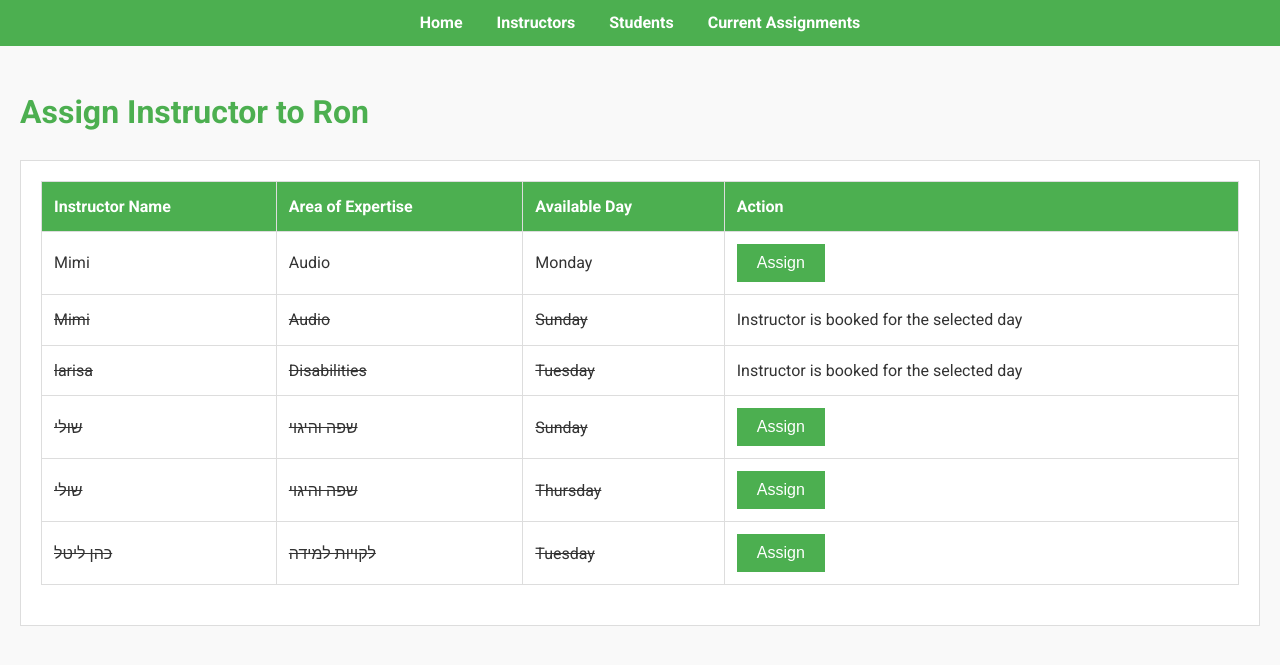
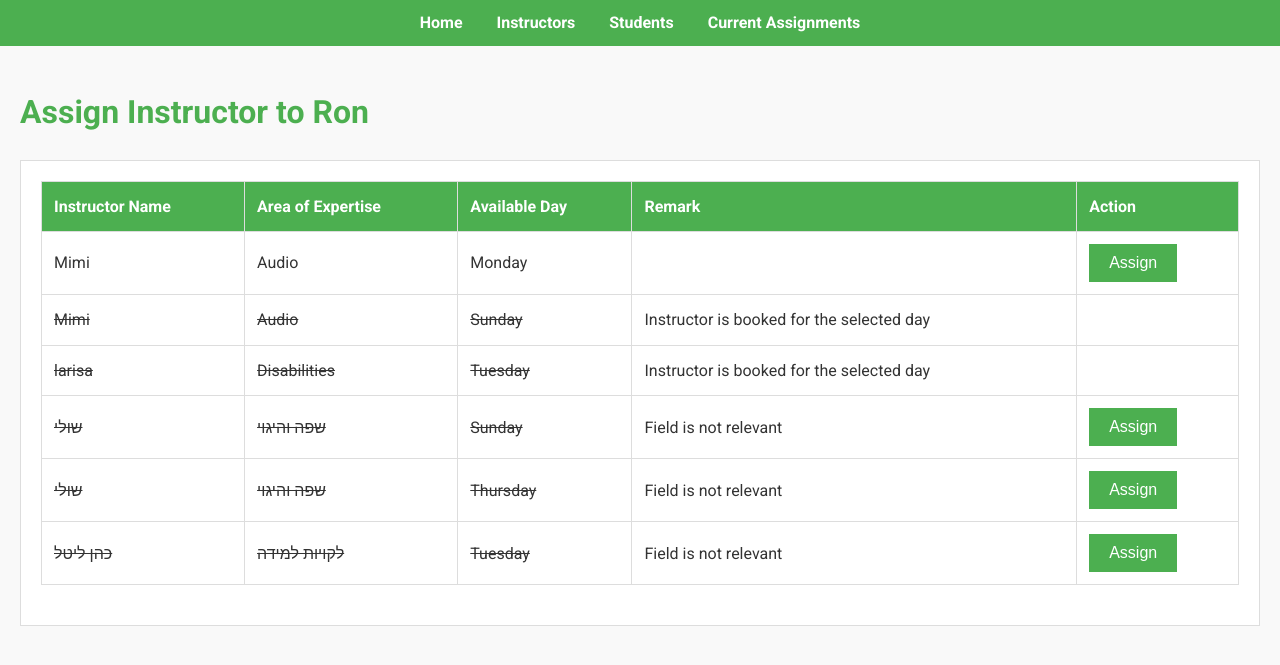
Before and after one commit to yuvsp/clinical_assignment_system, a Flask app: page /assign/1 in a window 1280 px wide. Shown: the top 665 px of the page. Run offline with Flask 3, Linux system fonts and the light colour scheme.

Commit message:
remark column

```diff
--- a/app/routes.py
+++ b/app/routes.py
@@ -124,8 +124,6 @@ def assign_instructor(student_id):
     student_assignments = Assignment.query.filter_by(student_id=student_id).all()
     student_assigned_days = [assignment.assigned_day for assignment in student_assignments]
 
-    assigned_day = request.args.get('assigned_day')
-
     for instructor in all_instructors:
         available_days = instructor.available_days_to_assign.split(',')
         for day in available_days:
@@ -135,13 +133,13 @@ def assign_instructor(student_id):
                     if day not in student_assigned_days:
                         relevant_instructors.append((instructor, day))
                     else:
-                        irrelevant_instructors.append((instructor, day, "Student already has an instructor assigned for this day"))
+                        irrelevant_instructors.append((instructor, day, "Student already has assignment at this day"))
                 else:
                     irrelevant_instructors.append((instructor, day, "Field is not relevant"))
             else:
                 irrelevant_instructors.append((instructor, day, "Instructor is booked for the selected day"))
 
-    return render_template('assign.html', student=student, relevant_instructor_days=relevant_instructors, irrelevant_instructors=irrelevant_instructors)
+    return render_template('assign.html', student=student, relevant_instructor_days=relevant_instructors, irrelevant_instructors=irrelevant_instructors, student_assigned_days=student_assigned_days)
 
 @bp.route('/relevant_instructors/<int:student_id>')
 def relevant_instructors(student_id):
@@ -230,14 +228,37 @@ def download_assignments():
     timestamp = datetime.now().strftime("%d_%m_%y_%H_%M")
     filename = f"assignments_{timestamp}.xlsx"
 
+    students = Student.query.all()
     assignments = Assignment.query.all()
-    data = [{
-        'Student Name': assignment.student.name,
-        'Instructor Name': assignment.instructor.name,
-        'Assigned Day': assignment.assigned_day
-    } for assignment in assignments]
 
+    # Prepare data for the Excel file
+    data = []
+    for student in students:
+        student_assignments = [assignment for assignment in assignments if assignment.student_id == student.id]
+        for i in range(3):
+            if i < len(student_assignments):
+                assignment = student_assignments[i]
+                row = {
+                    'Student Name': f"{student.name} #{i + 1} [ {student.preferred_fields} ]",
+                    'Assigned Instructor': assignment.instructor.name,
+                    'Instructor Field': assignment.instructor.area_of_expertise,
+                    'Assigned Day': assignment.assigned_day
+                }
+            else:
+                row = {
+                    'Student Name': f"{student.name} #{i + 1} [ {student.preferred_fields} ]",
+                    'Assigned Instructor': "Not assigned yet",
+                    'Instructor Field': "",
+                    'Assigned Day': ""
+                }
+            data.append(row)
+
+    # Create a DataFrame
     df = pd.DataFrame(data)
+
+    # Reorder the columns as required
+    df = df[['Student Name', 'Assigned Instructor', 'Instructor Field', 'Assigned Day']]
+
     output = io.BytesIO()
     writer = pd.ExcelWriter(output, engine='xlsxwriter')
     df.to_excel(writer, index=False, sheet_name='Assignments')
--- a/app/static/css/styles.css
+++ b/app/static/css/styles.css
@@ -1,5 +1,15 @@
 /* Import Google Fonts */
 @import url('https://fonts.googleapis.com/css2?family=Roboto:wght@400;700&display=swap');
+
+/* Variables */
+:root {
+    --primary-color: #4CAF50;
+    --secondary-color: #FFC107;
+    --light-gray: #f2f2f2;
+    --white: #ffffff;
+    --light-green: lightgreen;
+    --light-coral: lightcoral;
+}
 
 /* Base Styles */
 body {
@@ -13,20 +23,20 @@ body {
 
 /* Navigation Styles */
 nav {
-    background-color: #4CAF50;
+    background-color: var(--primary-color);
     padding: 10px;
     text-align: center;
 }
 
 nav a {
-    color: #FFFFFF;
+    color: var(--white);
     text-decoration: none;
     margin: 0 15px;
     font-weight: bold;
 }
 
 nav a:hover {
-    color: #FFC107;
+    color: var(--secondary-color);
 }
 
 /* Content Styles */
@@ -35,46 +45,44 @@ nav a:hover {
 }
 
 h1, h2, h3 {
-    color: #4CAF50;
+    color: var(--primary-color);
 }
 
+/* Table Styles */
 table {
     width: 100%;
     border-collapse: collapse;
     margin-bottom: 20px;
 }
 
-table, th, td {
+th, td {
     border: 1px solid #dddddd;
-}
-
-th, td {
     padding: 12px;
     text-align: left;
 }
 
 th {
-    background-color: #4CAF50;
-    color: white;
+    background-color: var(--primary-color);
+    color: var(--white);
 }
 
 td {
-    background-color: #FFFFFF;
+    background-color: var(--white);
 }
 
 /* Row Styles */
 .even-row {
-    background-color: #e0e0e0 !important; /* Light gray for even rows */
+    background-color: var(--light-gray) !important;
 }
 
 .odd-row {
-    background-color: #ffffff !important; /* White for odd rows */
+    background-color: var(--white) !important;
 }
 
 /* Button Styles */
 button, input[type="submit"] {
-    background-color: #4CAF50;
-    color: white;
+    background-color: var(--primary-color);
+    color: var(--white);
     border: none;
     padding: 10px 20px;
     cursor: pointer;
@@ -87,7 +95,7 @@ button:hover, input[type="submit"]:hover {
 
 /* Form Styles */
 form {
-    background-color: #FFFFFF;
+    background-color: var(--white);
     padding: 20px;
     border: 1px solid #dddddd;
     margin-bottom: 20px;
@@ -136,9 +144,9 @@ input[type="text"], input[type="number"], select {
 
 /* Background Color Styles */
 .green-background {
-    background-color: lightgreen;
+    background-color: var(--light-green);
 }
 
 .red-background {
-    background-color: lightcoral;
+    background-color: var(--light-coral);
 }
--- a/app/templates/assign.html
+++ b/app/templates/assign.html
@@ -9,6 +9,7 @@
                 <th>Instructor Name</th>
                 <th>Area of Expertise</th>
                 <th>Available Day</th>
+                <th>Remark</th>
                 <th>Action</th>
             </tr>
         </thead>
@@ -18,8 +19,13 @@
                 <td>{{ instructor.name }}</td>
                 <td>{{ instructor.area_of_expertise }}</td>
                 <td>{{ day }}</td>
+                <td></td>
                 <td>
+                    {% if day in student_assigned_days %}
+                    Student already has assignment at this day
+                    {% else %}
                     <button type="submit" name="instructor_id" value="{{ instructor.id }}" onclick="document.getElementById('assigned_day').value='{{ day }}'">Assign</button>
+                    {% endif %}
                 </td>
             </tr>
             {% endfor %}
@@ -28,11 +34,10 @@
                 <td style="text-decoration: line-through;">{{ instructor.name }}</td>
                 <td style="text-decoration: line-through;">{{ instructor.area_of_expertise }}</td>
                 <td style="text-decoration: line-through;">{{ day }}</td>
+                <td>{{ reason }}</td>
                 <td>
                     {% if reason == 'Field is not relevant' %}
                     <button type="submit" name="instructor_id" value="{{ instructor.id }}" onclick="document.getElementById('assigned_day').value='{{ day }}'">Assign</button>
-                    {% else %}
-                    {{ reason }}
                     {% endif %}
                 </td>
             </tr>
```
Also changed, not shown: instance/your_database.db.
